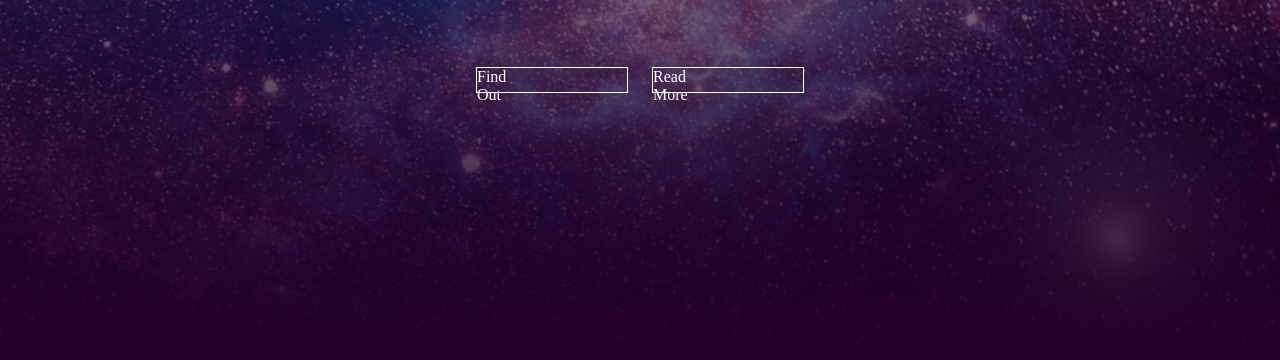
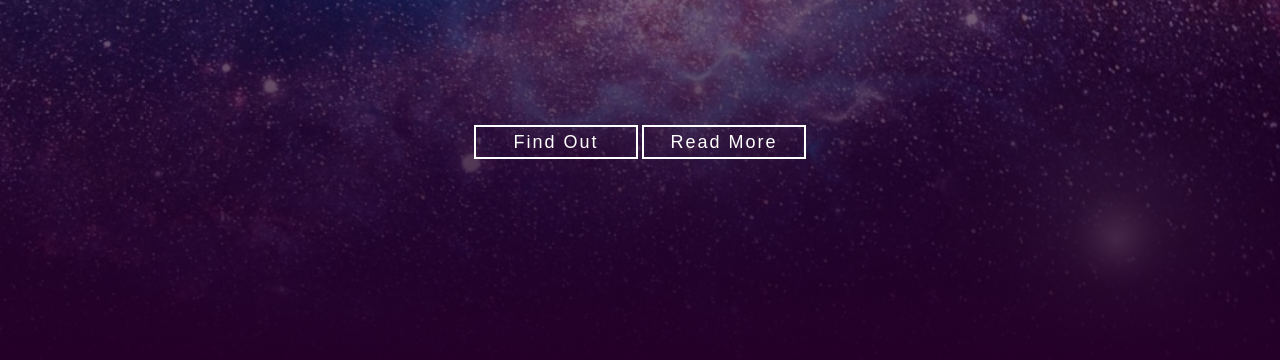
Before and after one commit to shsoltani/HTMLCSS, a plain HTML site: page index.html in a window 1280 px wide. Shown: the part 418-778 px from the top of the page. Drawn offline with Linux system fonts and the light colour scheme.

Commit message:
new css button
yek button ba css jadid jaygozin shod

```diff
--- a/css/style.css
+++ b/css/style.css
@@ -36,58 +36,61 @@
 	font-style:italic;
 
 }
+
+
+
+a:visited{
+	color:white;
+}
+a{
+	color:white;
+}
+
 .banner-btn{
-	margin:70px auto 0 ;
+	margin:160px auto 0 ;
+    position: absolute;
+    top: 50%;
+    left: 50%;
+    transform: translate(-50%, -50%);
 }
 
 .banner-btn a{
-	width:150px;
-	display:inline-block;
-	margin:0 10px ;
-	padding:12px 0;
-	color:white;
-	border:0.5px solid  white;
-	position:relative;
-	z-index:1;
-
-
-}
-.banner-btn a span{
-	width:0%;
-	height:100%;
-	position:absolute;
-	top:0;
-	left:0;
-	background:white;
-	z-index:-1;
-	transition:0.5s;
+	display: inline-block;
+	width: 160px;
+	height: 30px;
+	line-height: 30px;
+	font-size: 18px;
+	font-family: sans-serif;
+	text-decoration: none;
+	color: #fff;
+	border: 2px solid #fff;
+	letter-spacing: 2px;
+	text-align: center;
+	position: relative;
+	transition: all .35s;
 }
 
-.banner-btn a:hover span{
-	width:100%;
+.banner-btn a span{
+    position: relative;
+    z-index: 2;
 }
-.banner-btn a:hover {
-	color:black;
 
-
+.banner-btn a:after{
+    position: absolute;
+    content: "";
+    top: 0;
+    left: 0;
+    width: 0;
+    height: 100%;
+    background: #ffffff;
+    transition: all .35s;
 
 }
 
-}
-a:visited{
-	color:white;
-
-}
-a{
-	color:white;
-
+.banner-btn a:hover{
+   color:black;
 }
 
-.title{
-	color:white;
-	font-size:18pt;
-	position: absolute;
-    top:19%;
-	left:6%;
-
+.banner-btn a:hover:after{
+    width: 100%;
 }
```
Also changed, not shown: index.html (+3 -0 lines).
